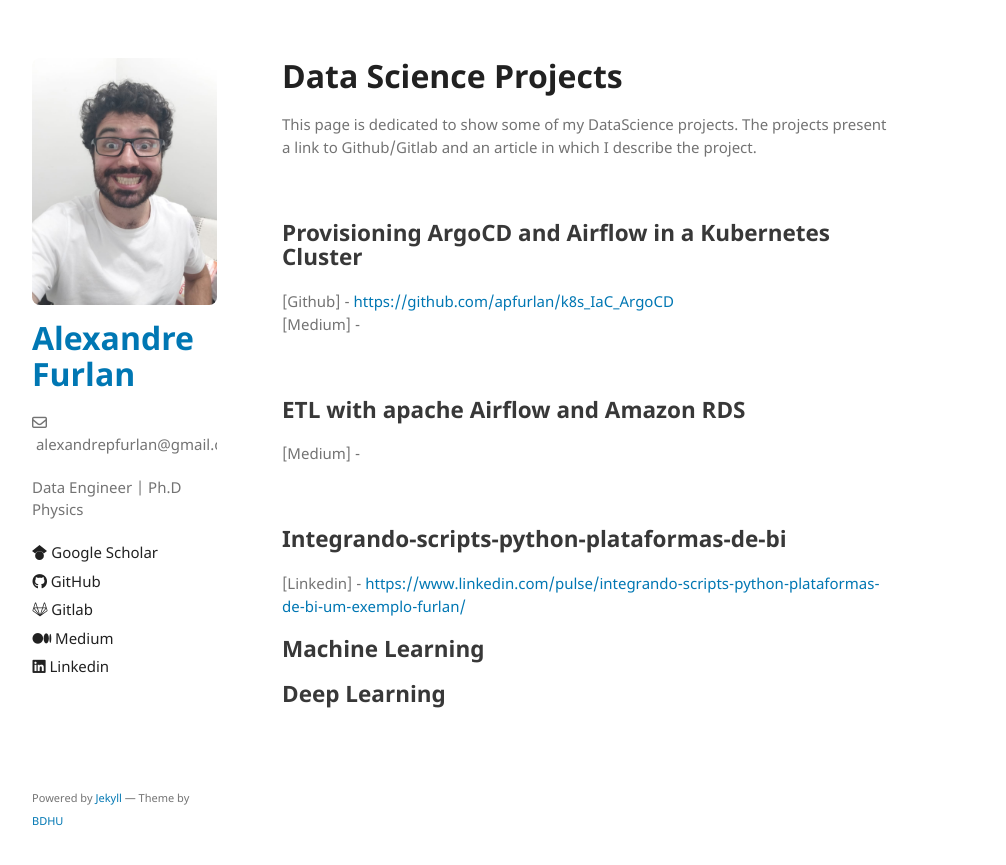
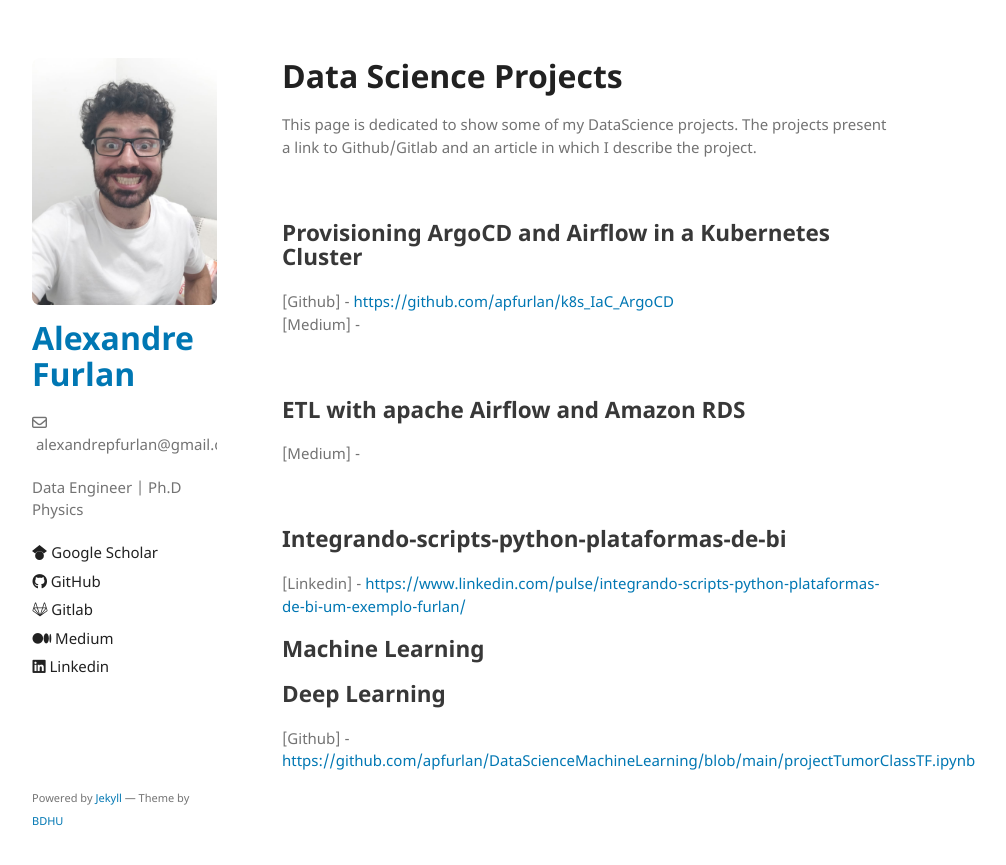
Before and after one commit to apfurlan/apfurlan.github.io, a Jekyll site: the page built from dts-pub-page.md, in a window 1280 px wide. Shown: the top 865 px of the page, without its empty margins (178-1184 px from the left). Built offline with Jekyll 4.4.1, drawn with Linux system fonts in a browser that asks for light colours; our own code applies the rules of GitHub Pages for plain Markdown files.

Commit message:
init commit

```diff
--- a/dts-pub-page.md
+++ b/dts-pub-page.md
@@ -32,3 +32,5 @@ and an article in which I describe the project.
 ## Machine Learning
 
 ## Deep Learning
+
+[Github] - [https://github.com/apfurlan/DataScienceMachineLearning/blob/main/projectTumorClassTF.ipynb](https://github.com/apfurlan/DataScienceMachineLearning/blob/main/projectTumorClassTF.ipynb)
```
